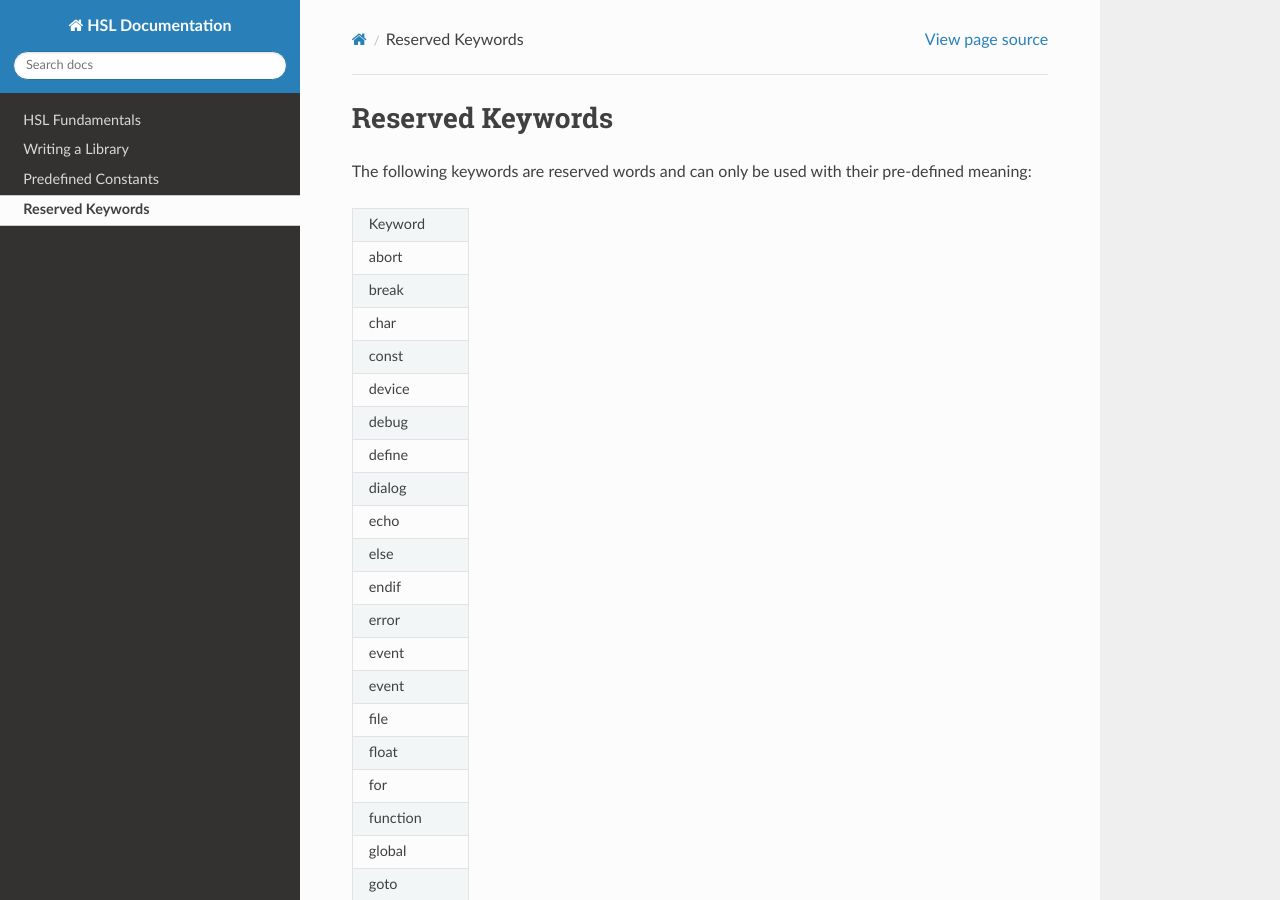
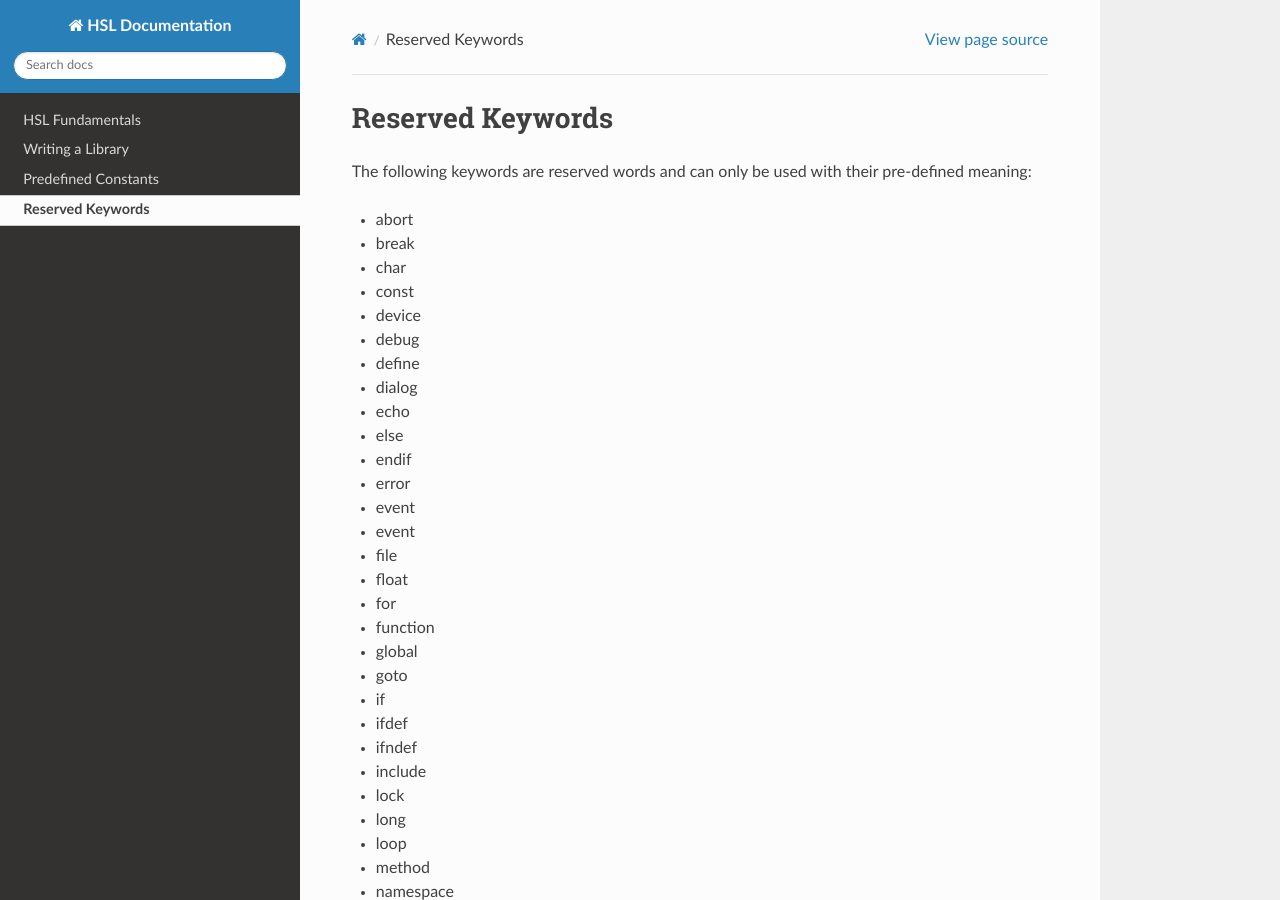
Before and after one commit to theonetruenerd/hsl-documentation, a Sphinx documentation site: the page built from docs/source/reserved_keywords.rst, in a window 1280 px wide and 900 px high. Built offline with Sphinx 7.4.7 and the Read the Docs theme 3.1.0, drawn with Linux system fonts in a browser that asks for light colours.

Commit message:
Removed table from reserved_keywords.rst and replaced with bullet list

```diff
--- a/docs/source/reserved_keywords.rst
+++ b/docs/source/reserved_keywords.rst
@@ -3,106 +3,102 @@ Reserved Keywords
 
 The following keywords are reserved words and can only be used with their pre-defined meaning:
 
-+---------------+
-| Keyword       |
-+---------------+
-| abort         |
-+---------------+
-| break         |
-+---------------+
-| char          |
-+---------------+
-| const         |
-+---------------+
-| device        |
-+---------------+
-| debug         |
-+---------------+
-| define        |
-+---------------+
-| dialog        |
-+---------------+
-| echo          |
-+---------------+
-| else          |
-+---------------+
-| endif         |
-+---------------+
-| error         |
-+---------------+
-| event         |
-+---------------+
-| event         |
-+---------------+
-| file          |
-+---------------+
-| float         |
-+---------------+
-| for           |
-+---------------+
-| function      |
-+---------------+
-| global        |
-+---------------+
-| goto          |
-+---------------+
-| if            |
-+---------------+
-| ifdef         |
-+---------------+
-| ifndef        |
-+---------------+
-| include       |
-+---------------+
-| lock          |
-+---------------+
-| long          |
-+---------------+
-| loop          |
-+---------------+
-| method        |
-+---------------+
-| namespace     |
-+---------------+
-| next          |
-+---------------+
-| object        |
-+---------------+
-| once          |
-+---------------+
-| onerror       |
-+---------------+
-| pause         |
-+---------------+
-| pragma        |
-+---------------+
-| private       |
-+---------------+
-| return        |
-+---------------+
-| resume        |
-+---------------+
-| sequence      |
-+---------------+
-| short         |
-+---------------+
-| static        |
-+---------------+
-| struct        |
-+---------------+
-| string        |
-+---------------+
-| synchronized  |
-+---------------+
-| timer         |
-+---------------+
-| unlock        |
-+---------------+
-| variable      |
-+---------------+
-| void          |
-+---------------+
-| while         |
-+---------------+
-| __filename__  |
-+---------------+
+-  abort
+
+-  break
+
+-  char
+
+-  const
+
+-  device
+
+-  debug
+
+-  define
+
+-  dialog
+
+-  echo
+
+-  else
+
+-  endif
+
+-  error
+
+-  event
+
+-  event
+
+-  file
+
+-  float
+
+-  for
+
+-  function
+
+-  global
+
+-  goto
+
+-  if
+
+-  ifdef
+
+-  ifndef
+
+-  include
+
+-  lock
+
+-  long
+
+-  loop
+
+-  method
+
+-  namespace
+
+-  next
+
+-  object
+
+-  once
+
+-  onerror
+
+-  pause
+
+-  pragma
+
+-  private
+
+-  return
+
+-  resume
+
+-  sequence
+
+-  short
+
+-  static
+
+-  struct
+
+-  string
+
+-  synchronized
+
+-  timer
+
+-  unlock
+
+-  variable
+
+-  void
+
+-  while
+
+-  __filename__
```
